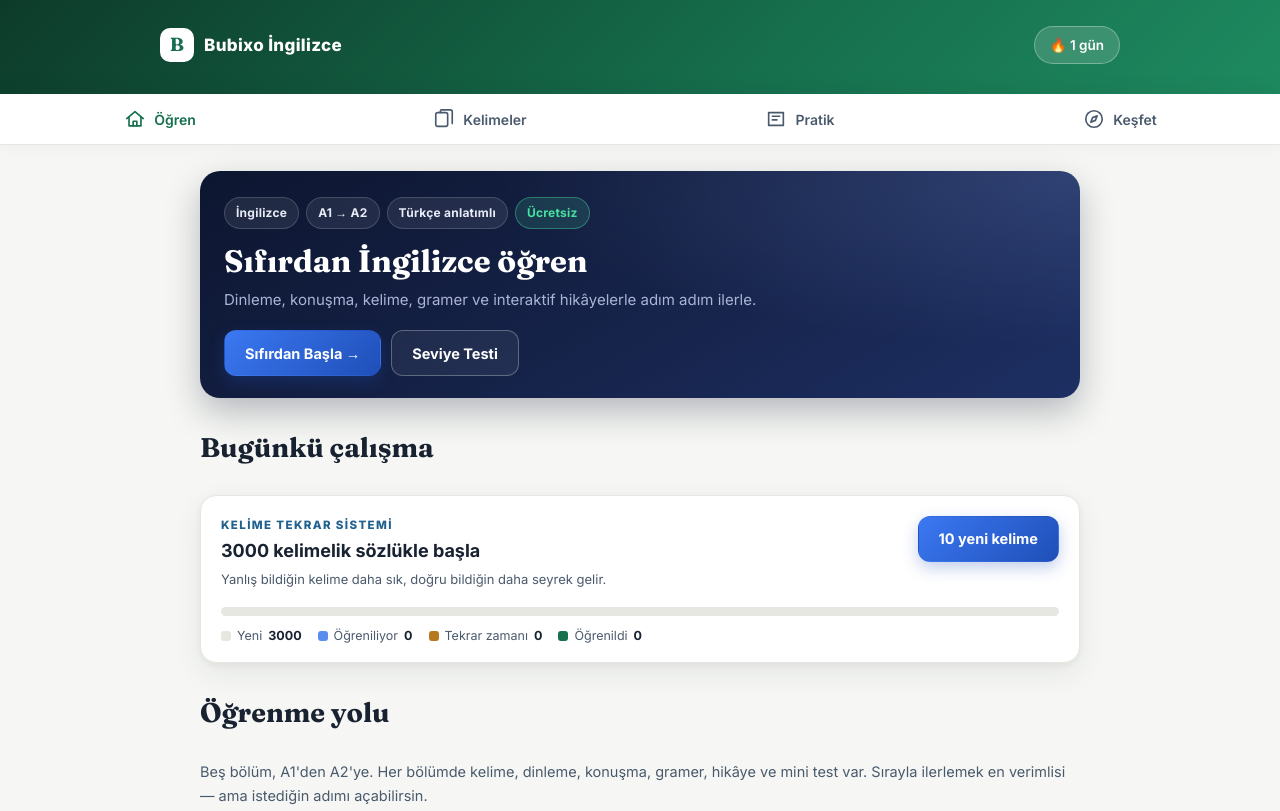
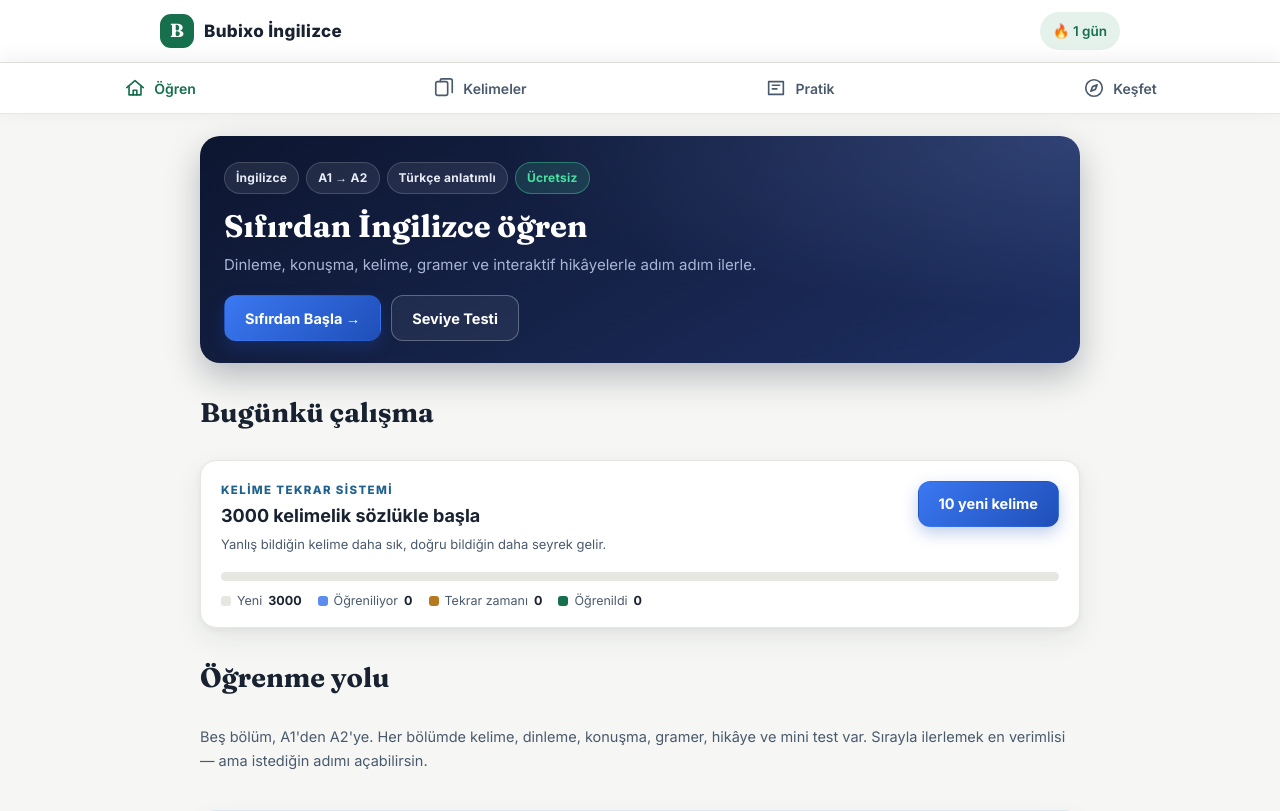
Before and after one commit to ahmed-sweid/bubixo, a plain HTML site: page index.html in a window 1280 px wide. Shown: the top 811 px of the page. Drawn offline with Linux system fonts and the light colour scheme; no server answers.

Commit message:
Use compact app-style header and hide marketing sections

```diff
--- a/kurs.css
+++ b/kurs.css
@@ -2045,3 +2045,31 @@ ol.sx-list .sx-m {
 .hub-copy small { color:var(--soft); font-size:12.5px; line-height:1.45; }
 .hub-arrow { color:var(--soft); font-size:24px; }
 .subview-return { margin-bottom:16px; }
+
+
+/* ---------- Uygulama kabuğu: landing-page öğelerini geri plana al ---------- */
+.top {
+  padding: 12px clamp(16px, 4vw, 28px);
+  background: #fff;
+  color: var(--ink);
+  border-bottom: 1px solid var(--line);
+}
+.top-row { max-width: 960px; }
+.brand { color: var(--ink); }
+.brand .logo {
+  background: var(--green);
+  color: #fff;
+  border-radius: 11px;
+}
+.streak {
+  background: var(--green-soft);
+  border-color: transparent;
+  color: var(--green);
+  padding: 7px 12px;
+}
+.top h1, .top > p, .sx, body > footer { display: none !important; }
+.wrap { padding-top: 22px; }
+@media (max-width: 759px) {
+  .top { padding-top: calc(10px + env(safe-area-inset-top, 0px)); }
+  .wrap { padding-top: 18px; padding-bottom: calc(88px + env(safe-area-inset-bottom, 0px)); }
+}
```
